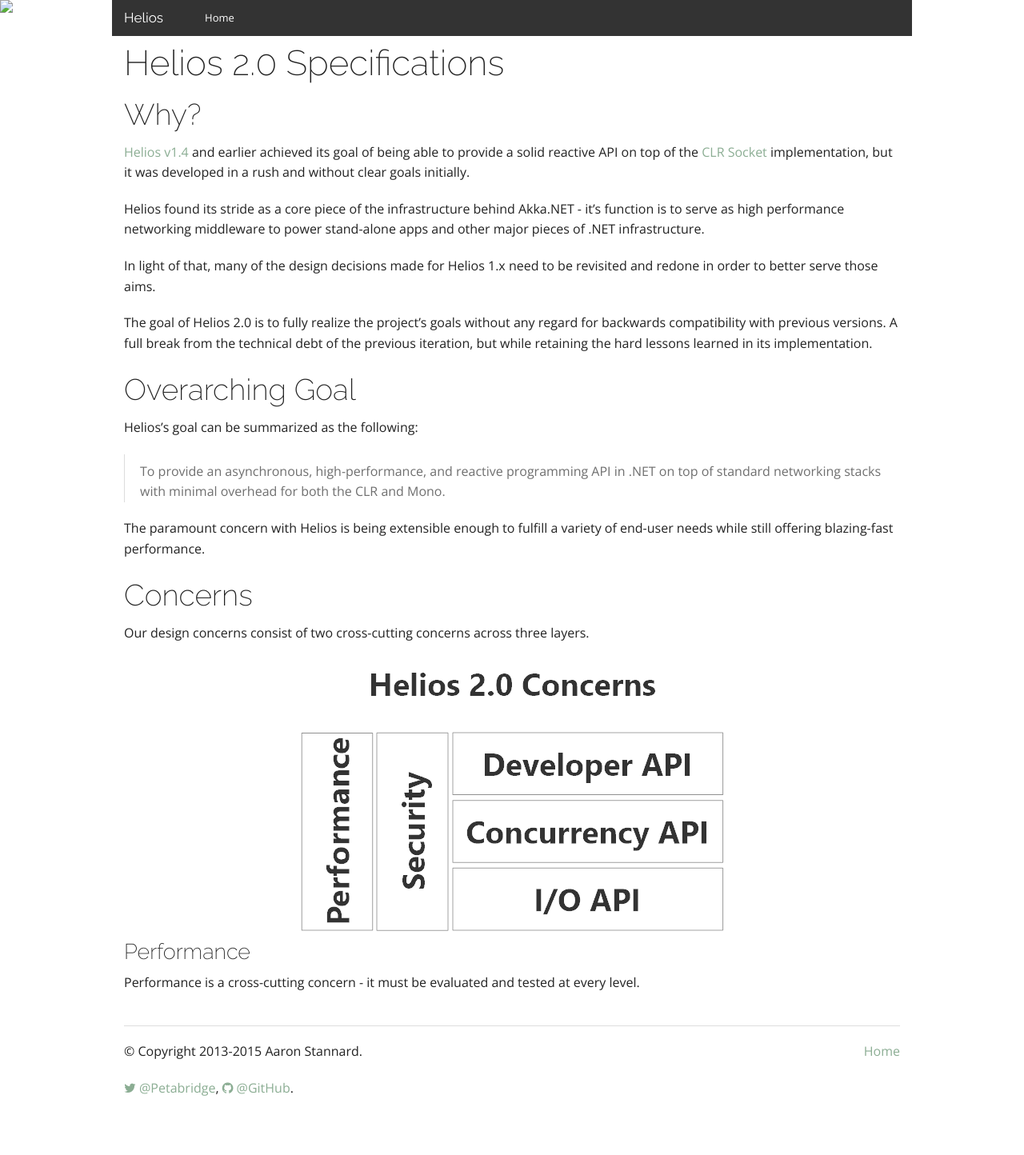
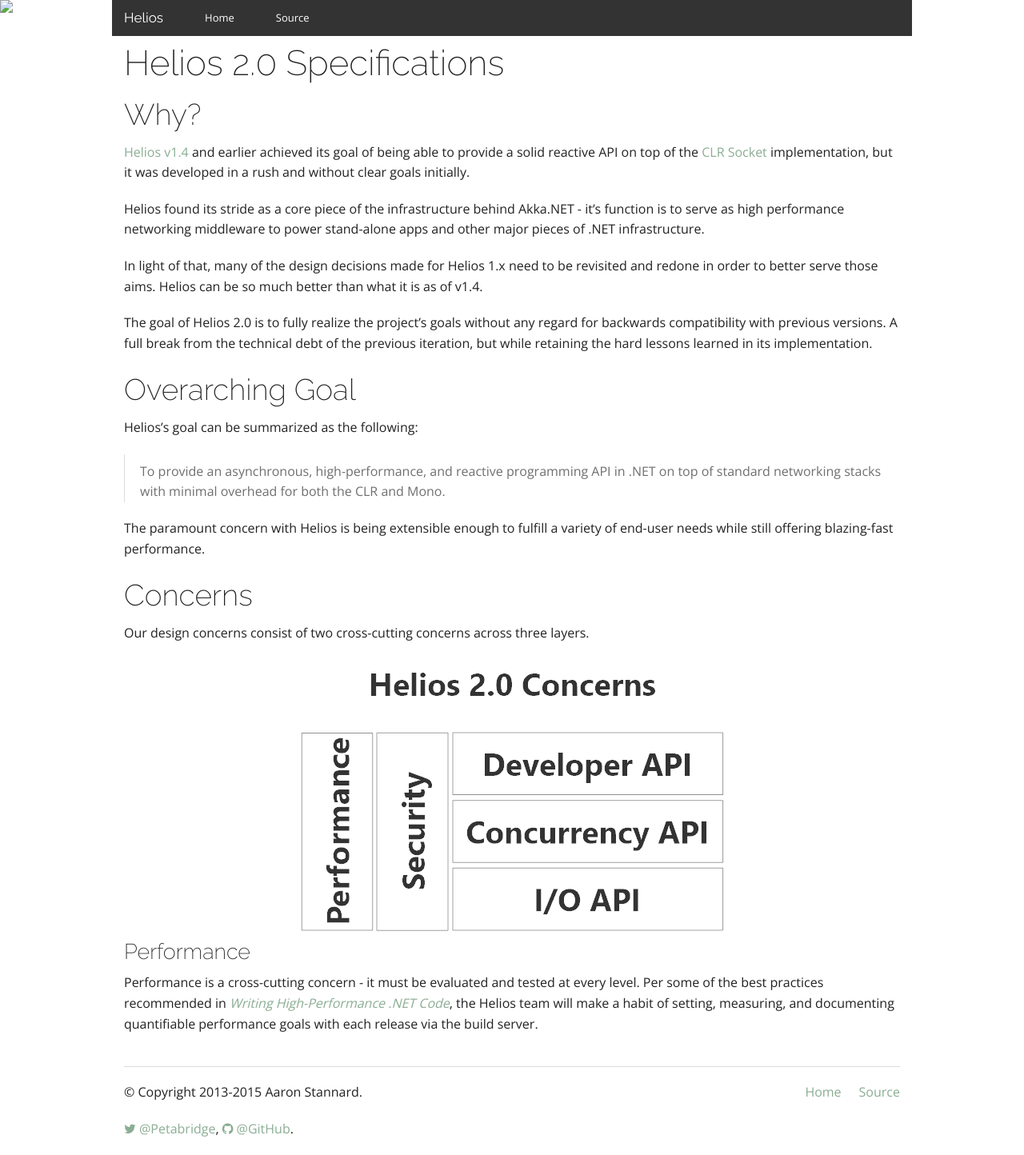
Before and after one commit to helios-io/helios-io.github.io, a Jekyll site: the page built from specs/index.md, in a window 1280 px wide. Shown: the whole page at 80% size. Built offline with Jekyll 4.4.1, drawn with Linux system fonts in a browser that asks for light colours; nearby versions of some CDN libraries; library files that are not in the unit come from our copies; Markdown is read by kramdown in place of the engine named in the settings; before the commit the page ends 1393 px from its top, so only the background shows below that.

Commit message:
updated template to include link to repository

```diff
--- a/_includes/nav.html
+++ b/_includes/nav.html
@@ -1 +1,2 @@
 <li><a href="{{ site.url }}">Home</a></li>
+<li><a href="https://github.com/helios-io/helios">Source</a></li>
--- a/specs/index.md
+++ b/specs/index.md
@@ -12,7 +12,7 @@ keywords: helios 2.0, specs, helios specs
 
 Helios found its stride as a core piece of the infrastructure behind Akka.NET - it's function is to serve as high performance networking middleware to power stand-alone apps and other major pieces of .NET infrastructure.
 
-In light of that, many of the design decisions made for Helios 1.x need to be revisited and redone in order to better serve those aims.
+In light of that, many of the design decisions made for Helios 1.x need to be revisited and redone in order to better serve those aims. Helios can be so much better than what it is as of v1.4.
 
 The goal of Helios 2.0 is to fully realize the project's goals without any regard for backwards compatibility with previous versions. A full break from the technical debt of the previous iteration, but while retaining the hard lessons learned in its implementation.
 
@@ -33,4 +33,4 @@ Our design concerns consist of two cross-cutting concerns across three layers.
 </div>
 
 ### Performance
-Performance is a cross-cutting concern - it must be evaluated and tested at every level.
+Performance is a cross-cutting concern - it must be evaluated and tested at every level. Per some of the best practices recommended in *[Writing High-Performance .NET Code](http://www.amazon.com/gp/product/0990583430/ref=as_li_tl?ie=UTF8&camp=1789&creative=390957&creativeASIN=0990583430&linkCode=as2&tag=jiidevsblo-20&linkId=CMQQ7W3DQSIO2ZJN">Writing High-Performance .NET Code</a><img src="http://ir-na.amazon-adsystem.com/e/ir?t=jiidevsblo-20&l=as2&o=1&a=0990583430)*, the Helios team will make a habit of setting, measuring, and documenting quantifiable performance goals with each release via the build server.
```
